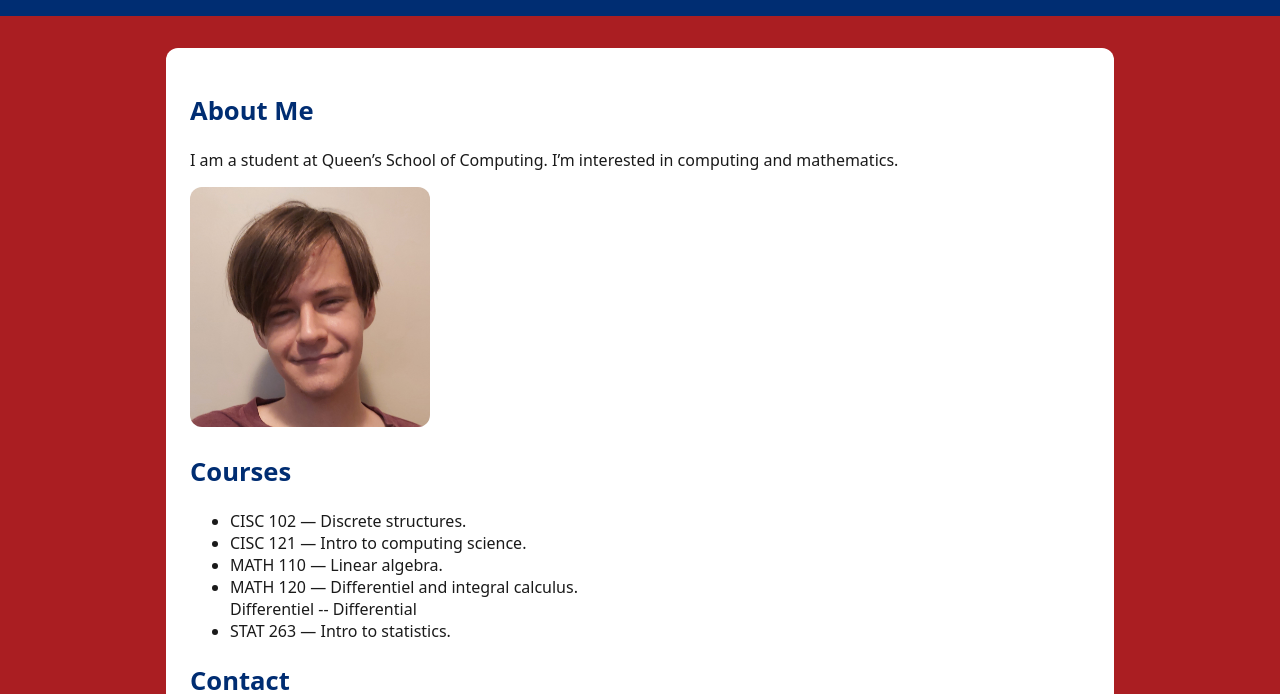
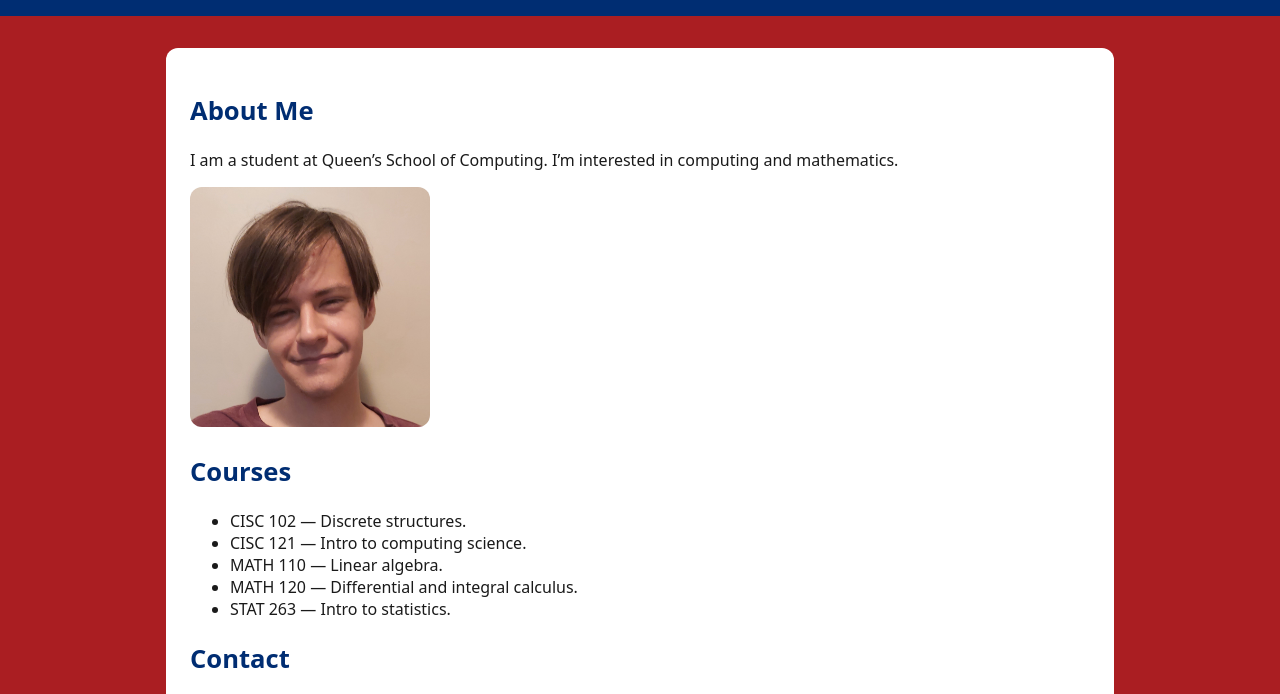
Before and after one commit to hgojf/queens-student-page, a plain HTML site: page index.html in a window 1280 px wide. Shown: the part 102-796 px from the top of the page. Drawn offline with Linux system fonts and the light colour scheme.

Commit message:
Fix spelling of differential
Fix from Hailin Zhang, thanks!

```diff
--- a/index.html
+++ b/index.html
@@ -28,7 +28,7 @@
         <li>CISC 102 — Discrete structures.</li>
         <li>CISC 121 — Intro to computing science.</li>
         <li>MATH 110 — Linear algebra.</li>
-        <li>MATH 120 — Differentiel and integral calculus.</li> Differentiel -- Differential
+        <li>MATH 120 — Differential and integral calculus.</li>
         <li>STAT 263 — Intro to statistics.</li>
       </ul>
 
```
